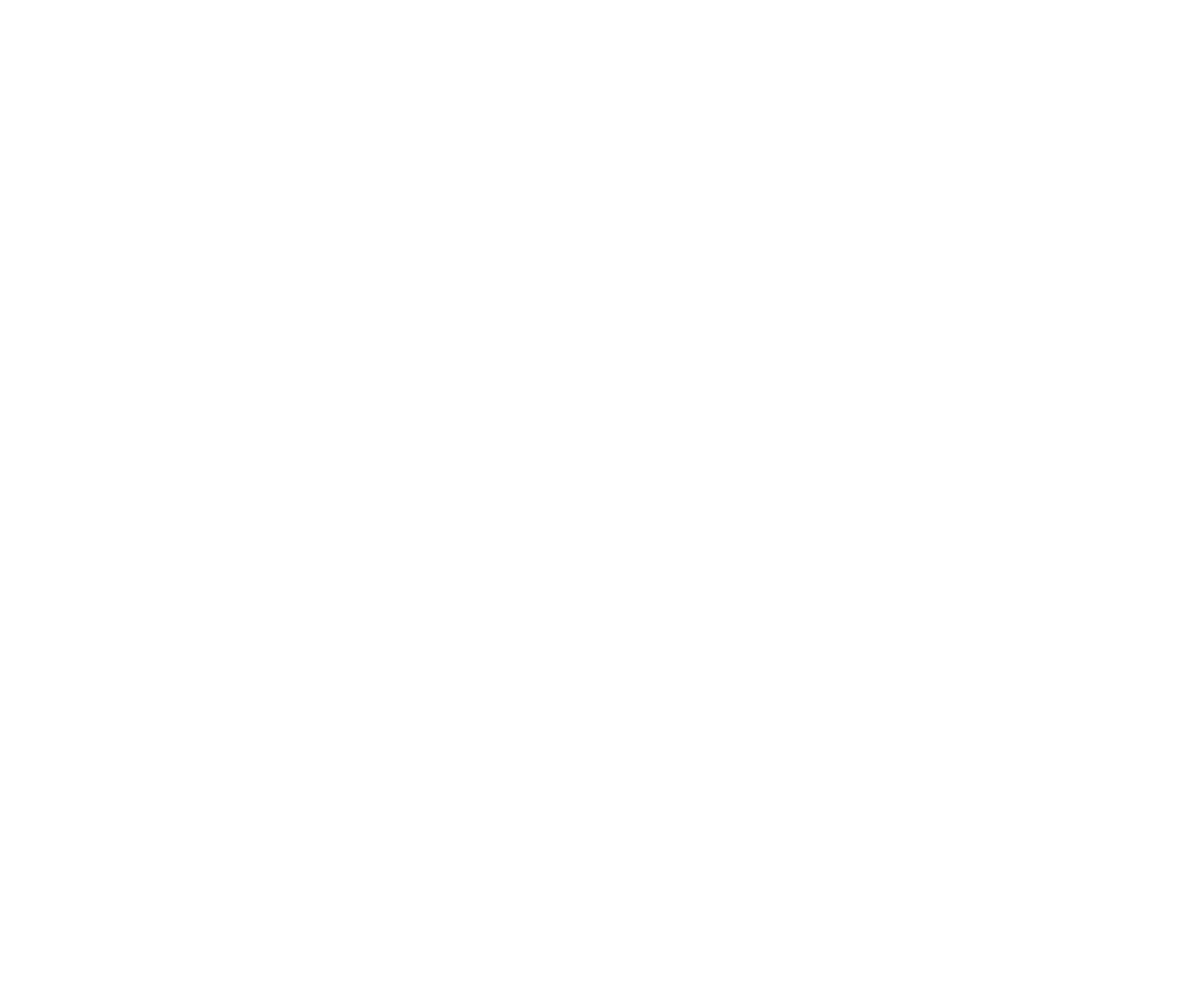
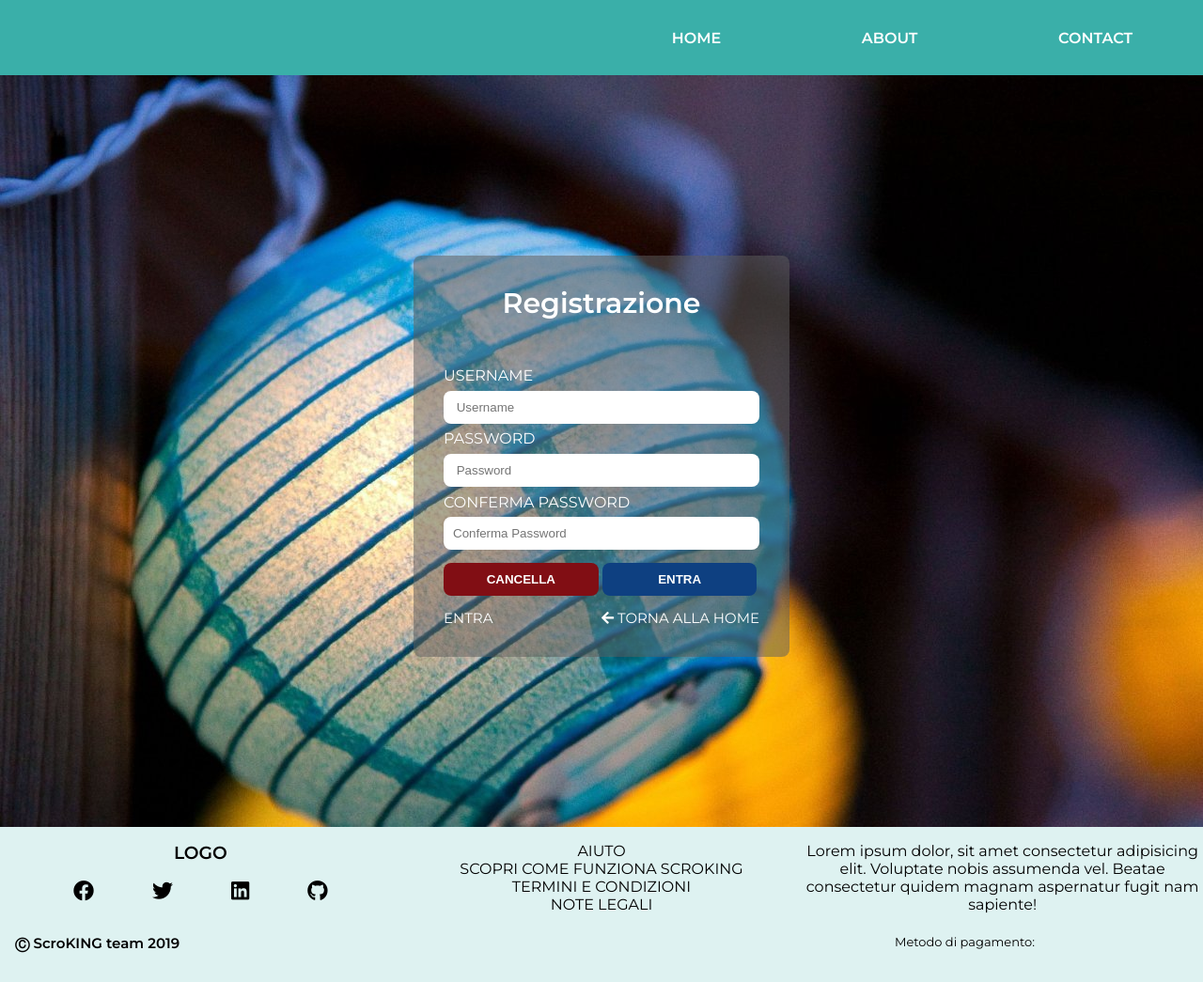
Before and after one commit to RedHitMark/scroKING-TravelAgency, a PHP site: page /registration.htm in a window 1280 px wide. Before the commit the page is empty. Shown: the whole page at 94% size. Before the commit the page ends 800 px from the top, so only its background shows below. Run offline with PHP 8.4, Linux system fonts and the light colour scheme.

Commit message:
Inserito footer, creata la schermata di registrazione, solo html // TO DO far funzionare tutto

```diff
--- a/CSS/main.css
+++ b/CSS/main.css
@@ -440,6 +440,9 @@ font-weight: bold;
     color: white;
     font-size: 15px;
 }
+
+
+
 @media screen and (max-width: 992px){
     /* ====== Generale */
     .line{
--- a/registration.htm
+++ b/registration.htm
@@ -0,0 +1,115 @@
+<!DOCTYPE html>
+<html lang="en">
+
+<head>
+    <meta charset="UTF-8">
+    <meta name="viewport" content="width=device-width, initial-scale=1.0">
+    <link rel="shortcut icon" type="image/png" href="IMG/favicon.png" />
+    <link rel="stylesheet" href="CSS/main.css">
+    <link rel="stylesheet" href="Font/fontawesome-free-5.10.1-web/css/all.css">
+    <title>ScroKING viaggi</title>
+</head>
+
+<body>
+<header>
+    <nav>
+        <div class="hamburger">
+            <div class="line"></div>
+            <div class="line"></div>
+            <div class="line"></div>
+        </div>
+        <ul class="nav-links">
+            <li><a href="index.htm">Home</a></li>
+            <li><a href="about.htm">About</a></li>
+            <li><a href="contact.htm">Contact</a></li>
+        </ul>
+    </nav>
+</header>
+<div class="bg-page">
+    <div class="wrapper">
+        <section id="access">
+            <article>
+                <div class="row">
+                    <div class="col-12">
+
+                        <form id="loginForm" method="POST">
+                                                    <span>
+                                                        <h1>Registrazione</h1>
+                                                    </span>
+                            <br>
+                            <label for="username">Username</label>
+                            <input type="text" name="username" placeholder=" Username">
+                            <br>
+                            <label for="password">Password</label>
+                            <input type="text" name="password" placeholder=" Password">
+                            <br>
+                            <label for="conferma_psw">Conferma password</label>
+                            <input type="text" name="conferma_psw" placeholder="Conferma Password">
+
+                            <input type="reset" value="Cancella">
+                            <input type="submit" value="Entra">
+                            <div class="bottom">
+                                <ul>
+                                    <li><a href="access.htm">Entra</a></li>
+                                    <li><a href="index.htm"><i class="fas fa-arrow-left"></i> Torna alla home</a></li>
+                                </ul>
+                            </div>
+                        </form>
+
+                    </div>
+                </div>
+            </article>
+        </section>
+    </div>
+</div>
+
+
+<footer class="footer">
+    <div class="top">
+        <div class="row">
+            <div class="col-12">
+                <div class="col-3">
+                        <span>
+                            <h3>LOGO</h3>
+                        </span>
+                    <ul class="social">
+                        <li><a href="#"><i class="fab fa-facebook"></i></a></li>
+                        <li><a href="#"><i class="fab fa-twitter"></i></a></li>
+                        <li><a href="#"><i class="fab fa-linkedin"></i></a></li>
+                        <li><a href="#"><i class="fab fa-github"></i></a></li>
+                    </ul>
+                </div>
+                <div class="col-3">
+                    <ul class="voices">
+                        <li><a href="#">Aiuto</a></li>
+                        <li><a href="#">Scopri come funziona ScroKING</a></li>
+                        <li><a href="#">Termini e condizioni</a></li>
+                        <li><a href="">Note legali</a></li>
+                    </ul>
+                </div>
+                <div class="col-3">
+                    <p>Lorem ipsum dolor, sit amet consectetur adipisicing elit. Voluptate nobis assumenda vel.
+                        Beatae consectetur quidem magnam aspernatur fugit nam sapiente!</p>
+                </div>
+            </div>
+        </div>
+    </div>
+    <div class="bottom">
+        <div class="row">
+            <div class="col-12">
+                <div class="col-8">
+                    <h3>&#9400; ScroKING team 2019</h3>
+                </div>
+                <div class="col-4">
+                    <p>Metodo di pagamento: </p>
+                </div>
+            </div>
+        </div>
+    </div>
+</footer>
+
+
+</body>
+
+
+</html>
```
Also changed, not shown: about.htm (+28 -6 lines), access.htm (+28 -6 lines), contact.htm (+29 -8 lines), mezzi.htm (+28 -6 lines), IMG/b1.jpg (added).
